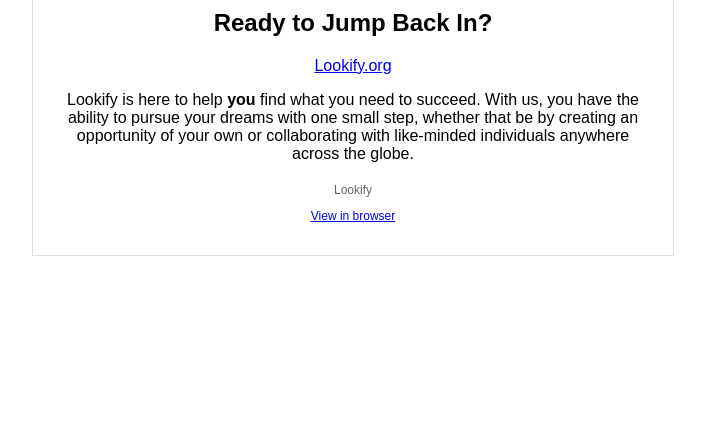
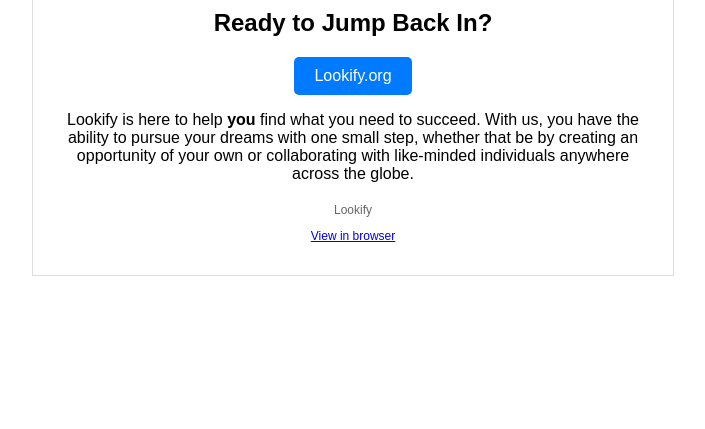
Before and after one commit to momo0222/lookify_current_2.0, a Django app: template lookify/templates/email_template.html in a window 1280 px wide. Shown: the part 371-800 px from the top of the page, without its empty margins (287-992 px from the left). Run offline with Django 3.2, Linux system fonts and the light colour scheme; the template is opened without the code that fills it, so the values that code supplies are empty.

Commit message:
added email

```diff
--- a/lookify/templates/email_template.html
+++ b/lookify/templates/email_template.html
@@ -60,7 +60,7 @@
             font-size: 16px;
             margin-bottom: 20px;
         }
-        .conten-bottom a {
+        .content-bottom a {
             display: inline-block;
             padding: 10px 20px;
             font-size: 16px;
```
